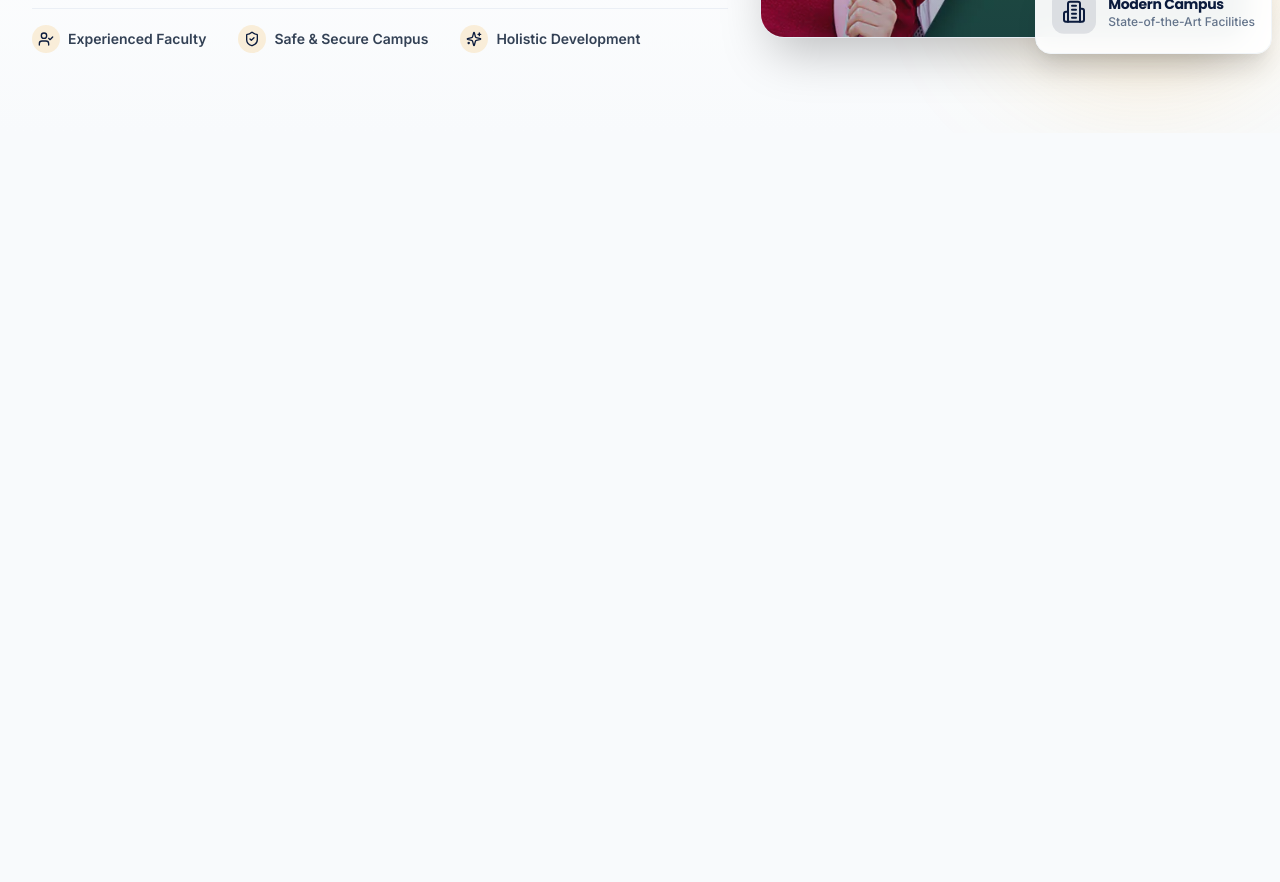
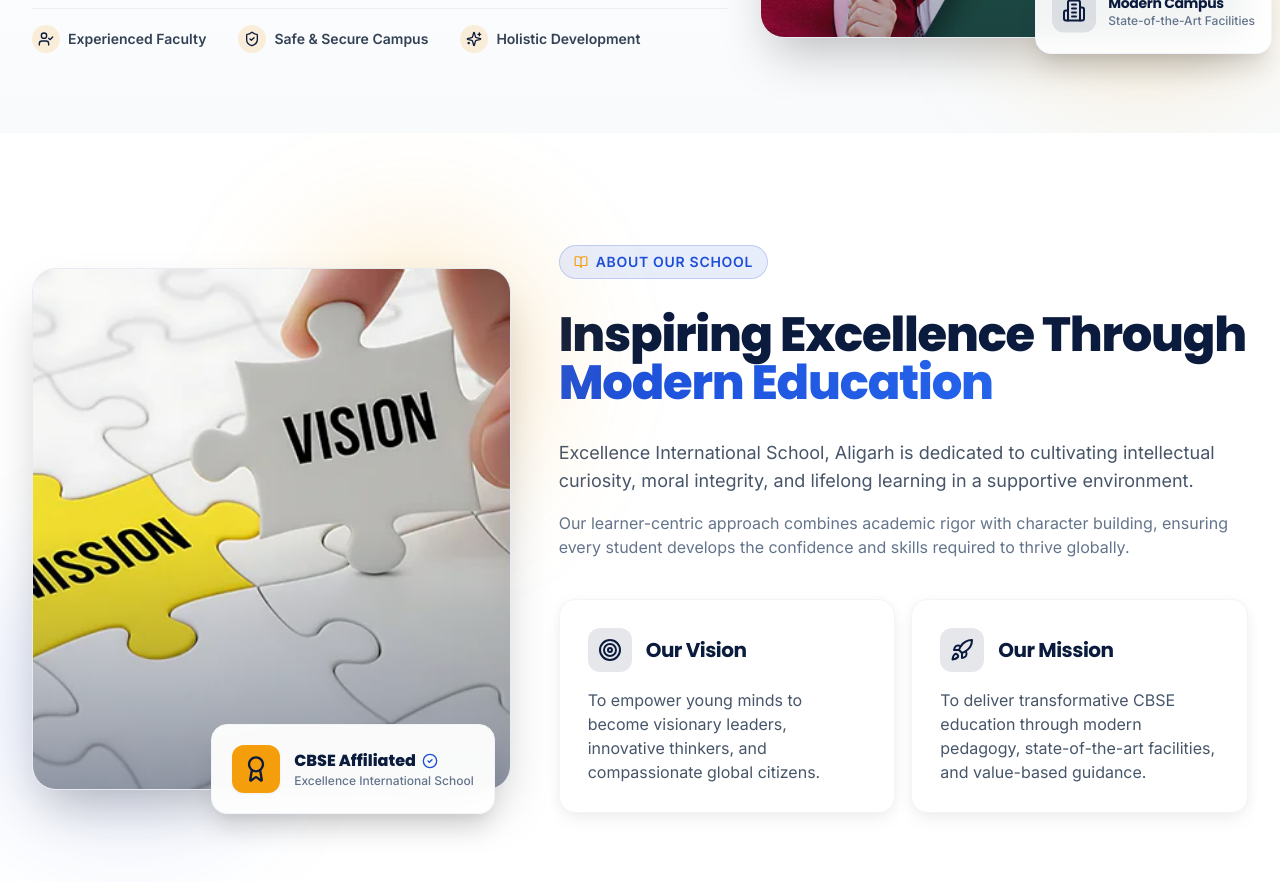
Before and after one commit to iamVishnuP/DETTROIN-INT-Vishnu-Website, a React (Vite) app in the folder det-intern/: page / in a window 1280 px wide. Shown: the part 680-1562 px from the top of the page. Before the commit the page ends 813 px from the top, so only its background shows below. Built offline with nearby package versions, Linux system fonts and the light colour scheme.

Commit message:
feat: implement About, Vision & Mission section with local imagery (Commit 4)

```diff
--- /dev/null
+++ b/det-intern/src/components/about/AboutContent.jsx
@@ -0,0 +1,80 @@
+import React from 'react';
+import { motion } from 'framer-motion';
+import { BookOpen, Target, Rocket } from 'lucide-react';
+import SectionBadge from '../common/SectionBadge';
+import VisionMissionCard from './VisionMissionCard';
+
+/**
+ * AboutContent Component
+ * Right-column text, heading, concise description paragraphs, and Vision/Mission cards.
+ */
+const AboutContent = () => {
+  const containerVariants = {
+    hidden: { opacity: 0 },
+    visible: {
+      opacity: 1,
+      transition: { staggerChildren: 0.15, delayChildren: 0.1 },
+    },
+  };
+
+  const itemVariants = {
+    hidden: { opacity: 0, y: 20 },
+    visible: {
+      opacity: 1,
+      y: 0,
+      transition: { duration: 0.5, ease: [0.22, 1, 0.36, 1] },
+    },
+  };
+
+  return (
+    <motion.div
+      variants={containerVariants}
+      initial="hidden"
+      whileInView="visible"
+      viewport={{ once: true, margin: '-50px' }}
+      className="space-y-6 sm:space-y-8"
+    >
+      {/* Section Badge */}
+      <motion.div variants={itemVariants}>
+        <SectionBadge icon={BookOpen}>About Our School</SectionBadge>
+      </motion.div>
+
+      {/* Main Heading */}
+      <motion.h2
+        variants={itemVariants}
+        className="text-2xl sm:text-4xl lg:text-5xl font-extrabold text-primary tracking-tight leading-tight"
+      >
+        Inspiring Excellence Through{' '}
+        <span className="bg-gradient-to-r from-secondary to-blue-600 bg-clip-text text-transparent">
+          Modern Education
+        </span>
+      </motion.h2>
+
+      {/* Concise Description Copy */}
+      <motion.div variants={itemVariants} className="space-y-4 text-neutral-600 text-base sm:text-lg font-normal leading-relaxed">
+        <p>
+          Excellence International School, Aligarh is dedicated to cultivating intellectual curiosity, moral integrity, and lifelong learning in a supportive environment.
+        </p>
+        <p className="text-sm sm:text-base text-neutral-500">
+          Our learner-centric approach combines academic rigor with character building, ensuring every student develops the confidence and skills required to thrive globally.
+        </p>
+      </motion.div>
+
+      {/* Vision & Mission Cards Grid */}
+      <motion.div variants={itemVariants} className="grid grid-cols-1 sm:grid-cols-2 gap-4 pt-2">
+        <VisionMissionCard
+          icon={Target}
+          title="Our Vision"
+          description="To empower young minds to become visionary leaders, innovative thinkers, and compassionate global citizens."
+        />
+        <VisionMissionCard
+          icon={Rocket}
+          title="Our Mission"
+          description="To deliver transformative CBSE education through modern pedagogy, state-of-the-art facilities, and value-based guidance."
+        />
+      </motion.div>
+    </motion.div>
+  );
+};
+
+export default AboutContent;
--- /dev/null
+++ b/det-intern/src/components/about/AboutImage.jsx
@@ -0,0 +1,67 @@
+import React from 'react';
+import { motion } from 'framer-motion';
+import { Award, CheckCircle2 } from 'lucide-react';
+import aboutImage from '../../assets/images/about1.webp';
+
+/**
+ * AboutImage Component
+ * Left-column image composition featuring local campus photography,
+ * decorative background geometry, and floating achievement highlights.
+ */
+const AboutImage = () => {
+  return (
+    <div className="relative w-full flex items-center justify-center">
+
+      {/* Decorative Glow Blobs */}
+      <div className="absolute -top-8 -right-8 w-64 h-64 bg-accent/20 rounded-full blur-3xl pointer-events-none" />
+      <div className="absolute -bottom-8 -left-8 w-64 h-64 bg-secondary/15 rounded-full blur-3xl pointer-events-none" />
+
+      {/* Decorative Outer Border Frame */}
+      <div className="absolute inset-0 m-auto w-[92%] h-[92%] rounded-3xl border-2 border-dashed border-secondary/20 -rotate-2 pointer-events-none" />
+
+      {/* Main Photography Container */}
+      <motion.div
+        initial={{ opacity: 0, scale: 0.95 }}
+        whileInView={{ opacity: 1, scale: 1 }}
+        viewport={{ once: true, margin: '-50px' }}
+        transition={{ duration: 0.7, ease: [0.22, 1, 0.36, 1] }}
+        className="relative z-10 w-full max-w-lg lg:max-w-none rounded-3xl overflow-hidden shadow-2xl bg-white border border-slate-200/80 group"
+      >
+        <img
+          src={aboutImage}
+          alt="Excellence International School campus building and student activities"
+          className="w-full h-[380px] sm:h-[460px] lg:h-[520px] object-cover object-center group-hover:scale-105 transition-transform duration-700 ease-out"
+          loading="lazy"
+        />
+
+        {/* Gradient Overlay */}
+        <div className="absolute inset-0 bg-gradient-to-t from-primary/40 via-transparent to-transparent pointer-events-none" />
+      </motion.div>
+
+      {/* Floating Badge: Academic Excellence */}
+      <motion.div
+        initial={{ opacity: 0, y: 20 }}
+        whileInView={{ opacity: 1, y: 0 }}
+        viewport={{ once: true }}
+        transition={{ duration: 0.6, delay: 0.3 }}
+        className="absolute -bottom-6 -right-2 sm:right-4 z-20 bg-white/95 backdrop-blur-md p-4 sm:p-5 rounded-2xl shadow-premium border border-slate-100 flex items-center gap-3.5"
+      >
+        <div className="w-12 h-12 rounded-xl bg-accent text-primary flex items-center justify-center font-bold text-xl shadow-sm flex-shrink-0">
+          <Award className="w-7 h-7 text-primary" />
+        </div>
+        <div>
+          <div className="flex items-center gap-1.5 text-primary font-heading font-extrabold text-sm sm:text-base">
+            <span>CBSE Affiliated</span>
+            <CheckCircle2 className="w-4 h-4 text-secondary" />
+          </div>
+          <p className="text-xs text-neutral-500 font-medium">
+            Excellence International School
+          </p>
+        </div>
+      </motion.div>
+
+    </div>
+  );
+};
+
+export default AboutImage;
--- /dev/null
+++ b/det-intern/src/components/about/AboutSection.jsx
@@ -0,0 +1,32 @@
+import React from 'react';
+import Container from '../common/Container';
+import AboutImage from './AboutImage';
+import AboutContent from './AboutContent';
+
+/**
+ * AboutSection Component
+ * Main About, Vision & Mission Section on the Homepage.
+ */
+const AboutSection = () => {
+  return (
+    <section id="about" className="relative bg-white py-16 sm:py-20 lg:py-28 overflow-hidden">
+      <Container>
+        <div className="grid grid-cols-1 lg:grid-cols-12 gap-12 lg:gap-12 items-center">
+
+          {/* Left Column: Campus Image Composition */}
+          <div className="lg:col-span-5 order-1 lg:order-1">
+            <AboutImage />
+          </div>
+
+          {/* Right Column: Heading, Copy, Vision & Mission Cards */}
+          <div className="lg:col-span-7 order-2 lg:order-2">
+            <AboutContent />
+          </div>
+
+        </div>
+      </Container>
+    </section>
+  );
+};
+
+export default AboutSection;
--- /dev/null
+++ b/det-intern/src/components/about/VisionMissionCard.jsx
@@ -0,0 +1,38 @@
+import React from 'react';
+import { motion } from 'framer-motion';
+
+/**
+ * VisionMissionCard Component
+ * Displays Vision & Mission statement cards with hover lift and icon styling.
+ */
+const VisionMissionCard = ({ icon: Icon, title, description, accent = 'blue' }) => {
+  return (
+    <motion.div
+      whileHover={{ y: -6 }}
+      transition={{ duration: 0.3, ease: 'easeInOut' }}
+      className="bg-white p-6 sm:p-7 rounded-2xl border border-slate-100 shadow-subtle hover:shadow-premium transition-all duration-300 flex flex-col justify-between relative overflow-hidden group"
+    >
+      {/* Subtle Top Hover Highlight */}
+      <div className="absolute top-0 left-0 right-0 h-1 bg-gradient-to-r from-secondary to-accent opacity-0 group-hover:opacity-100 transition-opacity duration-300" />
+
+      <div className="space-y-4">
+        {/* Icon & Title Header */}
+        <div className="flex items-center gap-3.5">
+          <div className="w-11 h-11 rounded-xl bg-primary/10 text-primary flex items-center justify-center group-hover:bg-primary group-hover:text-accent transition-colors duration-300 flex-shrink-0">
+            <Icon className="w-6 h-6" />
+          </div>
+          <h3 className="text-lg sm:text-xl font-heading font-bold text-primary tracking-tight">
+            {title}
+          </h3>
+        </div>
+
+        {/* Description Text */}
+        <p className="text-sm sm:text-base text-neutral-600 leading-relaxed">
+          {description}
+        </p>
+      </div>
+    </motion.div>
+  );
+};
+
+export default VisionMissionCard;
--- /dev/null
+++ b/det-intern/src/components/about/index.js
@@ -0,0 +1,4 @@
+export { default as AboutSection } from './AboutSection';
+export { default as AboutContent } from './AboutContent';
+export { default as AboutImage } from './AboutImage';
+export { default as VisionMissionCard } from './VisionMissionCard';
--- /dev/null
+++ b/det-intern/src/components/common/SectionBadge.jsx
@@ -0,0 +1,16 @@
+import React from 'react';
+
+/**
+ * Reusable SectionBadge Component
+ * Standardized section category indicator tag across all homepage sections.
+ */
+const SectionBadge = ({ children, icon: Icon, className = '' }) => {
+  return (
+    <div className={`inline-flex items-center gap-2 px-3.5 py-1.5 rounded-full bg-secondary/10 border border-secondary/20 text-secondary text-xs sm:text-sm font-semibold tracking-wider uppercase ${className}`}>
+      {Icon && <Icon className="w-3.5 h-3.5 text-accent" />}
+      <span>{children}</span>
+    </div>
+  );
+};
+
+export default SectionBadge;
--- a/det-intern/src/components/common/index.js
+++ b/det-intern/src/components/common/index.js
@@ -1,3 +1,4 @@
 export { default as Button } from './Button';
 export { default as Container } from './Container';
 export { default as Section } from './Section';
+export { default as SectionBadge } from './SectionBadge';
--- a/det-intern/src/pages/Home.jsx
+++ b/det-intern/src/pages/Home.jsx
@@ -1,15 +1,17 @@
 import React from 'react';
 import Hero from '../components/hero/Hero';
+import AboutSection from '../components/about/AboutSection';
 
 /**
  * Home Page
- * Renders the Hero section (Commit 3).
+ * Renders Hero (Commit 3) and AboutSection (Commit 4).
  * Future homepage sections will be appended below in upcoming commits.
  */
 const Home = () => {
   return (
     <div className="flex-grow">
       <Hero />
+      <AboutSection />
     </div>
   );
 };
```
